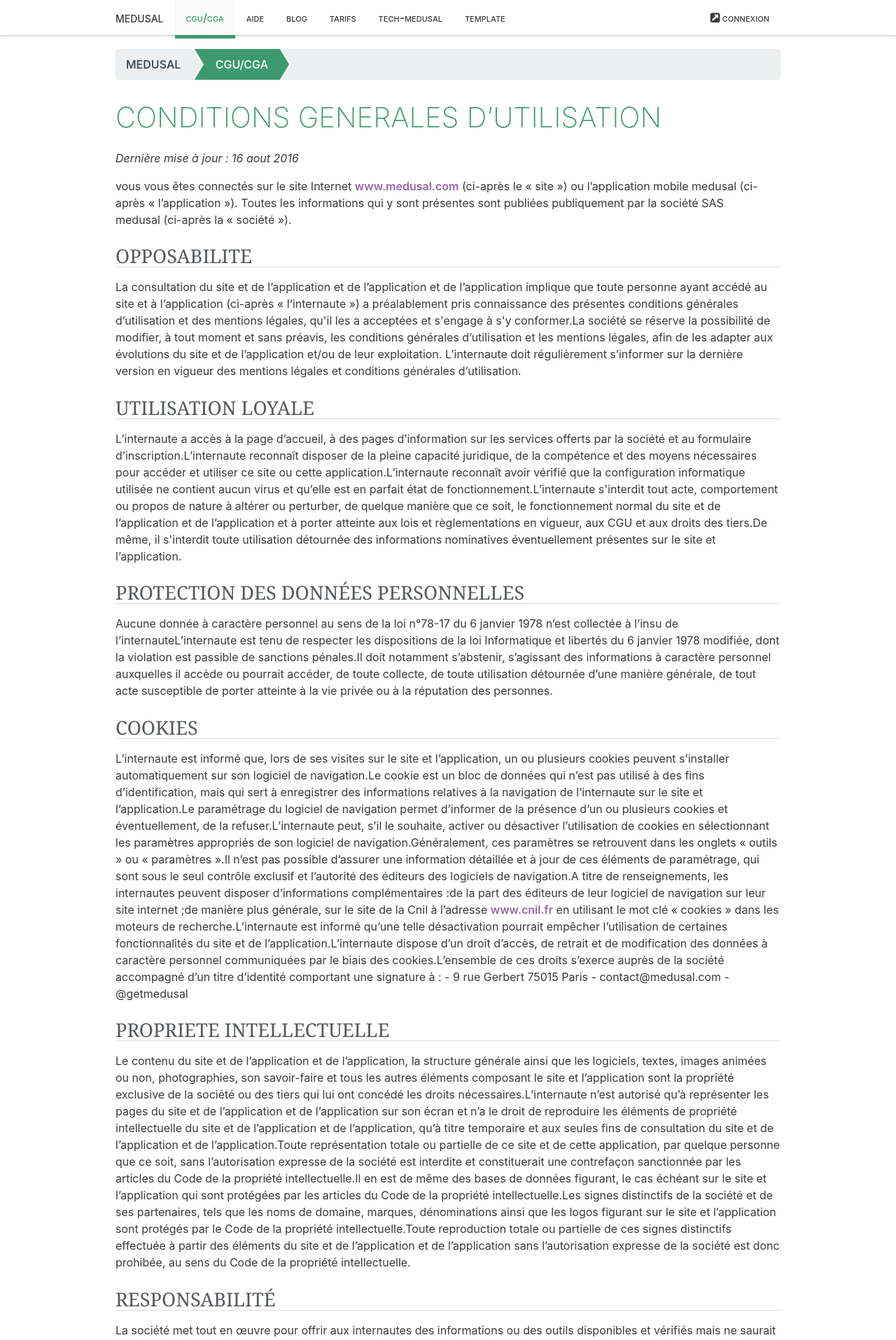
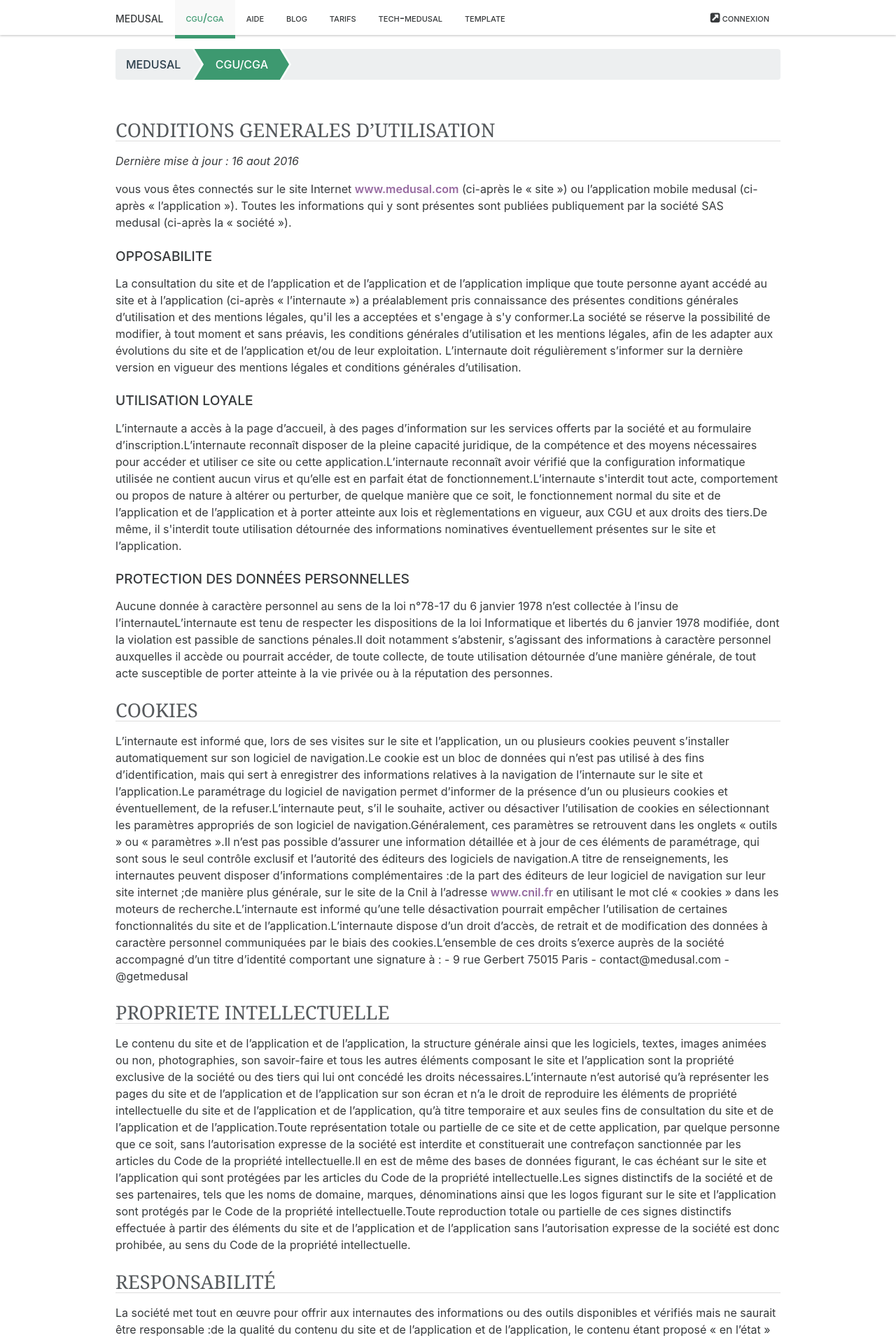
Before and after one commit to medusal/medusal.github.io, a Jekyll site: the page built from _pages/cgu.html, in a window 1280 px wide. Shown: the top 1915 px of the page at 70% size. Built offline with Jekyll 4.4.1, drawn with Linux system fonts in a browser that asks for light colours.

Commit message:
Update from Forestry.io - _pages/cgu.html

```diff
--- a/_pages/cgu.html
+++ b/_pages/cgu.html
@@ -1,23 +1,27 @@
 ---
-title: CONDITIONS GENERALES D’UTILISATION
+title: ''
 nav_name: CGU/CGA
 footer_name: CGU CGA
 permalink: "/cgu/"
 color: "#3D9970"
 ---
+<h2>
+    CONDITIONS GENERALES D’UTILISATION
+</h2>
+
 <p><em>Dernière mise à jour : 16 aout 2016</em><br></p>
 <p>vous vous êtes connectés sur le site Internet <a href="http://www.medusal.com">www.medusal.com</a> (ci-après le « site ») ou l’application mobile medusal (ci-après « l’application »). Toutes les informations qui y sont présentes sont publiées publiquement par la société SAS medusal (ci-après la « société »).</p>
-<h2>
+<h3>
     OPPOSABILITE
-</h2>
+</h3>
 <p>La consultation du site et de l’application et de l’application et de l’application implique que toute personne ayant accédé au site et à l’application (ci-après « l’internaute ») a préalablement pris connaissance des présentes conditions générales d’utilisation et des mentions légales, qu'il les a acceptées et s'engage à s'y conformer.La société se réserve la possibilité de modifier, à tout moment et sans préavis, les conditions générales d’utilisation et les mentions légales, afin de les adapter aux évolutions du site et de l’application et/ou de leur exploitation. L’internaute doit régulièrement s’informer sur la dernière version en vigueur des mentions légales et conditions générales d’utilisation.</p>
-<h2>
+<h3>
     UTILISATION LOYALE
-</h2>
+</h3>
 <p>L’internaute a accès à la page d’accueil, à des pages d’information sur les services offerts par la société et au formulaire d’inscription.L’internaute reconnaît disposer de la pleine capacité juridique, de la compétence et des moyens nécessaires pour accéder et utiliser ce site ou cette application.L’internaute reconnaît avoir vérifié que la configuration informatique utilisée ne contient aucun virus et qu’elle est en parfait état de fonctionnement.L’internaute s'interdit tout acte, comportement ou propos de nature à altérer ou perturber, de quelque manière que ce soit, le fonctionnement normal du site et de l’application et de l’application et à porter atteinte aux lois et règlementations en vigueur, aux CGU et aux droits des tiers.De même, il s'interdit toute utilisation détournée des informations nominatives éventuellement présentes sur le site et l’application.</p>
-<h2>
+<h3>
     PROTECTION DES DONNÉES PERSONNELLES
-</h2>
+</h3>
 <p>Aucune donnée à caractère personnel au sens de la loi n°78-17 du 6 janvier 1978 n’est collectée à l’insu de l’internauteL’internaute est tenu de respecter les dispositions de la loi Informatique et libertés du 6 janvier 1978 modifiée, dont la violation est passible de sanctions pénales.Il doit notamment s’abstenir, s’agissant des informations à caractère personnel auxquelles il accède ou pourrait accéder, de toute collecte, de toute utilisation détournée d’une manière générale, de tout acte susceptible de porter atteinte à la vie privée ou à la réputation des personnes.</p>
 <h2>
     COOKIES
```
